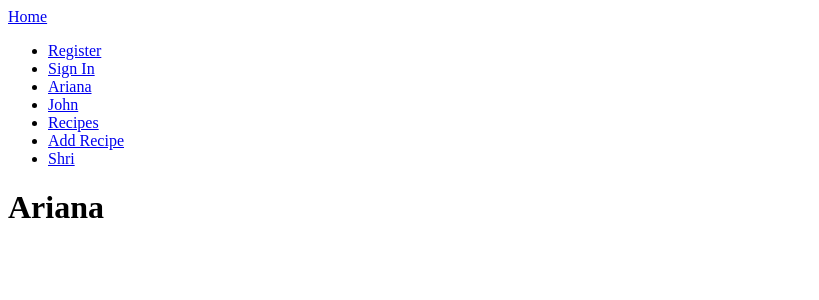
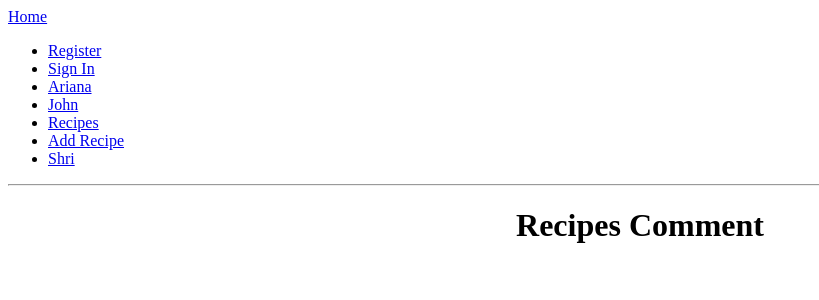
Before and after one commit to jmcwhirter1608/CookingMania, a PHP site: page /Ariana.php in a window 1280 px wide. Shown: the top 300 px of the page, without its empty margins (0-819 px from the left). Run offline with PHP 8.4, Linux system fonts and the light colour scheme; data comes from the database, SQL or seed files in the repository.

Commit message:
creating connection

```diff
--- a/Ariana.php
+++ b/Ariana.php
@@ -4,11 +4,15 @@
     <meta charset="UTF-8">
     <meta http-equiv="X-UA-Compatible" content="IE=edge">
     <meta name="viewport" content="width=device-width, initial-scale=1.0">
-    <title>Ariana Pouya</title>
+    <title>Ariana</title>
 </head>
 <body>
-    <?php include "navbar.php"?>
-    <h1>Ariana</h1>
+<?php include "navbar.php"?>
+    <hr />
+    <h1 align="center">Recipes Comment</h1>
+    <?php include "dbconnection.php"?>
+
+
 
 </body>
 </html>
```
